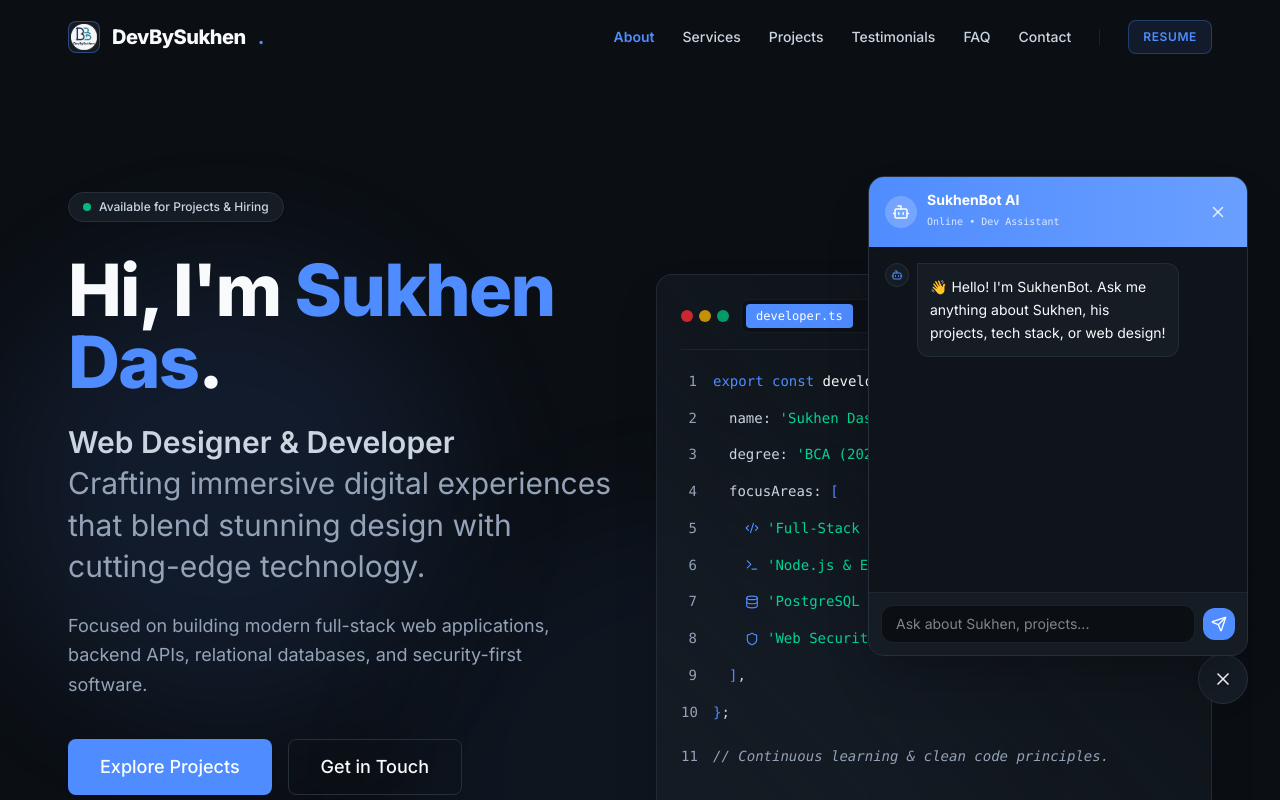
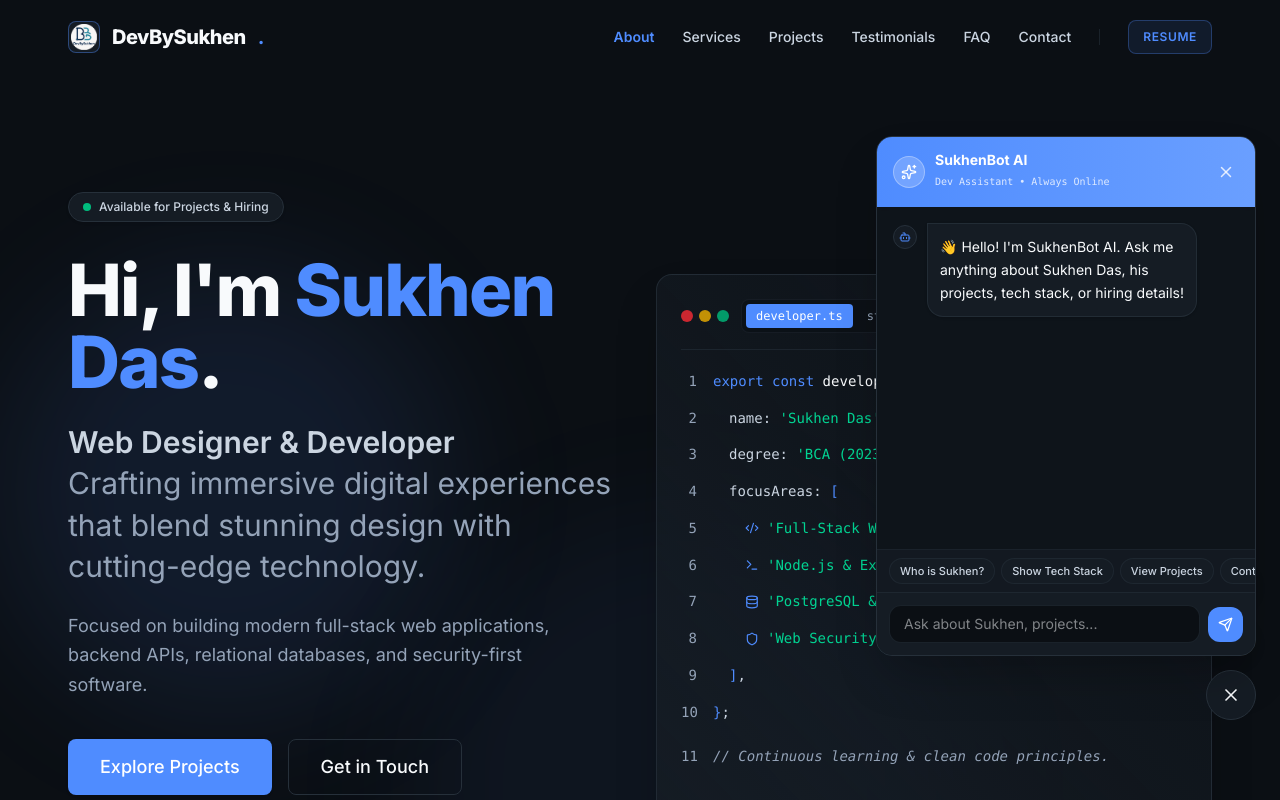
Before and after one commit to Publo-52/DevBySukhen, a Next.js app: page / in a window 1280 px wide. Both pictures are taken after a click on the button 1222 px from the left and 678 px from the top of the page. Shown: the top 800 px of the page. Built offline with nearby package versions, Linux system fonts and the light colour scheme.

Commit message:
Upgrade SukhenBot AI with suggestion chips, action buttons, and pure state ID generation

```diff
--- a/src/components/ui/back-to-top.tsx
+++ b/src/components/ui/back-to-top.tsx
@@ -32,7 +32,7 @@ export function BackToTop() {
       onClick={scrollToTop}
       aria-label="Scroll to top"
       className={cn(
-        "fixed bottom-8 right-8 z-40 p-3 rounded-full bg-surface border border-border text-primary shadow-xl hover:border-accent hover:text-accent transition-all duration-300 transform group",
+        "fixed bottom-6 right-6 z-40 p-3 rounded-full bg-surface border border-border text-primary shadow-xl hover:border-accent hover:text-accent transition-all duration-300 transform group",
         isVisible
           ? "translate-y-0 opacity-100 scale-100"
           : "translate-y-12 opacity-0 scale-90 pointer-events-none"
--- a/src/components/ui/chatbot.tsx
+++ b/src/components/ui/chatbot.tsx
@@ -1,51 +1,88 @@
 "use client";
 
 import { useState, useRef, useEffect } from "react";
-import { Bot, X, Send, User } from "lucide-react";
+import { Bot, X, Send, User, ArrowRight, Sparkles } from "lucide-react";
 import { cn } from "@/lib/utils";
+import { personalInfo } from "@/data/portfolio";
 
 interface ChatMessage {
   id: string;
   sender: "bot" | "user";
   text: string;
+  actionUrl?: string;
+  actionLabel?: string;
 }
 
-const responseMap: { keywords: string[]; response: string }[] = [
+const suggestedQuestions = [
+  "Who is Sukhen?",
+  "Show Tech Stack",
+  "View Projects",
+  "Contact Info",
+  "Download Resume"
+];
+
+const responseMap: { keywords: string[]; response: string; actionUrl?: string; actionLabel?: string }[] = [
   {
-    keywords: ["who is sukhen", "about sukhen", "sukhen das", "who are you"],
-    response: "Sukhen Das is a passionate Web Designer & Developer with over 1.5+ years of hands-on experience building modern web apps, full-stack tools, and clean UI interfaces."
+    keywords: ["hi", "hello", "hey", "greetings", "good morning", "good evening"],
+    response: "👋 Hello! I'm SukhenBot AI. How can I help you today? Feel free to ask about Sukhen's experience, projects, skills, or hiring availability!"
   },
   {
-    keywords: ["profession", "what does sukhen do", "role", "work"],
-    response: "Sukhen works as a full-stack web developer and UI designer creating custom web applications, REST APIs, and responsive digital products."
+    keywords: ["who is sukhen", "about sukhen", "sukhen das", "who are you", "tell me about"],
+    response: "Sukhen Das is a Web Designer & Full-Stack Developer with 1.5+ years of experience crafting responsive web applications, custom UI/UX designs, and backend REST APIs.",
+    actionUrl: "#about",
+    actionLabel: "Read More About Sukhen"
   },
   {
-    keywords: ["project", "sukhen project", "portfolio", "work"],
-    response: "Sukhen has built e-commerce stores (Nexus E-commerce), clinic management dashboards (Physio Clinic), algorithm visualizers, fitness UI apps, and brand identity projects!"
+    keywords: ["profession", "what does sukhen do", "role", "work", "job"],
+    response: "Sukhen specializes in Web Development (React, Next.js, Node.js), Database Design (PostgreSQL, MongoDB), UI/UX Design (Figma), and SEO optimization.",
+    actionUrl: "#services",
+    actionLabel: "View Services"
   },
   {
-    keywords: ["technology", "technologies", "tech stack", "skills", "stack"],
-    response: "Sukhen's core tech stack includes HTML5, CSS3, JavaScript (ES6+), React.js, Next.js, Node.js, Express, PostgreSQL, MongoDB, Supabase, Tailwind CSS, and Figma."
+    keywords: ["project", "projects", "sukhen project", "portfolio", "work", "nexus", "fitness", "brew"],
+    response: "Sukhen has built 12+ projects including Nexus E-commerce, Physiotherapy Clinic Dashboard, Algorithm Visualizer, Fitness UI App, and Vertex Solutions Corporate Site!",
+    actionUrl: "#projects",
+    actionLabel: "Explore Projects Section"
   },
   {
-    keywords: ["web design", "design"],
-    response: "Web design involves visual layout, typography, UI/UX structure, responsive breakpoints, and crafting intuitive user journeys."
+    keywords: ["technology", "technologies", "tech stack", "skills", "stack", "react", "next", "node", "css"],
+    response: "Tech Stack: HTML5, CSS3, JavaScript (ES6+), TypeScript, React.js, Next.js, Node.js, Express, PostgreSQL, Supabase, MongoDB, Tailwind CSS, Git & Figma.",
+    actionUrl: "#skills",
+    actionLabel: "View All Skills"
   },
   {
-    keywords: ["frontend", "front end"],
-    response: "Frontend is what users see and interact with: React, Next.js, TypeScript, Tailwind CSS, smooth micro-animations, and responsive layouts."
+    keywords: ["service", "services", "offer", "maintenance", "seo"],
+    response: "Sukhen offers 4 core services: Web Design & Development, UI/UX Design, Website Maintenance & Optimization, and Search Engine Optimization (SEO).",
+    actionUrl: "#services",
+    actionLabel: "Check Services"
   },
   {
-    keywords: ["backend", "back end", "api"],
-    response: "Backend handles server logic, databases, authentication, and REST APIs using Node.js, Express, PostgreSQL, and MongoDB."
+    keywords: ["education", "degree", "bca", "college", "university", "qualification"],
+    response: "Sukhen is pursuing a Bachelor of Computer Applications (BCA Honors) with coursework in DBMS, Data Structures, Web Engineering, Systems & Cybersecurity.",
+    actionUrl: "#experience",
+    actionLabel: "View Education & Coursework"
   },
   {
-    keywords: ["contact", "email", "phone", "hire"],
-    response: "You can email Sukhen at devbysukhen@gmail.com, call/SMS at +91 9832695291, or chat directly via WhatsApp!"
+    keywords: ["contact", "email", "phone", "hire", "number", "reach", "whatsapp", "call"],
+    response: `You can reach Sukhen via email at ${personalInfo.email}, call/SMS at +91 9832695291, or chat directly on WhatsApp!`,
+    actionUrl: personalInfo.whatsapp,
+    actionLabel: "Chat on WhatsApp"
   },
   {
-    keywords: ["learn web", "how to learn", "tips"],
-    response: "To master web dev: Start with HTML/CSS fundamentals → JavaScript ES6 → React & Next.js → Node APIs & Databases → Build real-world projects!"
+    keywords: ["resume", "cv", "pdf", "download"],
+    response: "You can view and download Sukhen's official resume PDF directly.",
+    actionUrl: personalInfo.resume,
+    actionLabel: "Download Resume PDF"
+  },
+  {
+    keywords: ["price", "pricing", "cost", "rate"],
+    response: "Sukhen offers fixed-price packages for defined scopes and hourly rates for flexible projects. Get in touch for an itemized estimate!",
+    actionUrl: "#contact",
+    actionLabel: "Request Price Quote"
+  },
+  {
+    keywords: ["learn web", "how to learn", "tips", "tutorial"],
+    response: "Sukhen's advice for web dev: Master HTML/CSS basics → JavaScript ES6+ → React & Next.js → Node.js APIs → Build real projects!"
   }
 ];
 
@@ -55,7 +92,7 @@ export function SukhenBot() {
     {
       id: "welcome",
       sender: "bot",
-      text: "👋 Hello! I'm SukhenBot. Ask me anything about Sukhen, his projects, tech stack, or web design!"
+      text: "👋 Hello! I'm SukhenBot AI. Ask me anything about Sukhen Das, his projects, tech stack, or hiring details!"
     }
   ]);
   const [inputValue, setInputValue] = useState("");
@@ -72,12 +109,12 @@ export function SukhenBot() {
     }
   }, [messages, isOpen, isTyping]);
 
-  const handleSend = () => {
-    const text = inputValue.trim();
+  const processUserMessage = (queryText: string) => {
+    const text = queryText.trim();
     if (!text) return;
 
     const userMsg: ChatMessage = {
-      id: Date.now().toString(),
+      id: `u-${messages.length + 1}`,
       sender: "user",
       text
     };
@@ -87,11 +124,15 @@ export function SukhenBot() {
     setIsTyping(true);
 
     const lower = text.toLowerCase();
-    let botReply = "I'm not sure about that 🤔. Try asking about Sukhen, his projects, tech stack, or contact info!";
+    let botReply = "I'm not sure about that 🤔. Try asking about Sukhen, his projects, tech stack, resume, or contact info!";
+    let actionUrl: string | undefined = undefined;
+    let actionLabel: string | undefined = undefined;
 
     for (const item of responseMap) {
       if (item.keywords.some(kw => lower.includes(kw))) {
         botReply = item.response;
+        actionUrl = item.actionUrl;
+        actionLabel = item.actionLabel;
         break;
       }
     }
@@ -101,12 +142,14 @@ export function SukhenBot() {
       setMessages(prev => [
         ...prev,
         {
-          id: (Date.now() + 1).toString(),
+          id: `b-${messages.length + 2}`,
           sender: "bot",
-          text: botReply
+          text: botReply,
+          actionUrl,
+          actionLabel
         }
       ]);
-    }, 1000);
+    }, 700);
   };
 
   return (
@@ -114,31 +157,33 @@ export function SukhenBot() {
       {/* Bot Launcher Button */}
       <button
         onClick={() => setIsOpen(!isOpen)}
-        aria-label="Ask SukhenBot"
+        aria-label="Ask SukhenBot AI"
         className={cn(
-          "fixed bottom-24 right-8 z-40 p-3.5 rounded-full bg-accent text-white shadow-xl hover:bg-accent-hover transition-all duration-300 transform group flex items-center justify-center border border-accent/40",
+          "fixed bottom-20 right-6 z-50 p-3.5 rounded-full bg-accent text-white shadow-2xl hover:bg-accent-hover transition-all duration-300 transform flex items-center justify-center border border-accent/40 group",
           isOpen ? "rotate-90 bg-surface text-primary border-border" : "hover:scale-105"
         )}
       >
-        {isOpen ? <X size={20} /> : <Bot size={22} className="animate-bounce" />}
+        {isOpen ? <X size={20} /> : <Bot size={22} className="animate-pulse" />}
       </button>
 
       {/* Chat Window Drawer */}
       <div
         className={cn(
-          "fixed bottom-36 right-4 sm:right-8 z-50 w-[92vw] sm:w-[380px] h-[480px] bg-surface border border-border rounded-2xl shadow-2xl flex flex-col overflow-hidden transition-all duration-300 origin-bottom-right backdrop-blur-xl",
+          "fixed bottom-36 right-4 sm:right-6 z-50 w-[94vw] sm:w-[380px] h-[520px] bg-surface border border-border rounded-2xl shadow-2xl flex flex-col overflow-hidden transition-all duration-300 origin-bottom-right backdrop-blur-xl",
           isOpen ? "scale-100 opacity-100 translate-y-0" : "scale-90 opacity-0 translate-y-8 pointer-events-none"
         )}
       >
         {/* Header */}
         <div className="bg-gradient-to-r from-accent to-accent-hover p-4 flex items-center justify-between text-white shadow-md">
           <div className="flex items-center gap-2.5">
-            <div className="w-8 h-8 rounded-full bg-white/20 flex items-center justify-center">
-              <Bot size={18} />
+            <div className="w-8 h-8 rounded-full bg-white/20 flex items-center justify-center border border-white/30">
+              <Sparkles size={16} />
             </div>
             <div>
-              <h3 className="font-bold text-sm leading-none">SukhenBot AI</h3>
-              <span className="text-[10px] text-white/80 font-mono">Online &bull; Dev Assistant</span>
+              <h3 className="font-bold text-sm leading-none flex items-center gap-1.5">
+                SukhenBot AI
+              </h3>
+              <span className="text-[10px] text-white/80 font-mono">Dev Assistant &bull; Always Online</span>
             </div>
           </div>
           <button onClick={() => setIsOpen(false)} className="p-1 text-white/80 hover:text-white transition-colors">
@@ -147,32 +192,53 @@ export function SukhenBot() {
         </div>
 
         {/* Messages Body */}
-        <div className="flex-1 p-4 overflow-y-auto bg-background/60 flex flex-col gap-3 text-xs sm:text-sm">
+        <div className="flex-1 p-4 overflow-y-auto bg-background/60 flex flex-col gap-3.5 text-xs sm:text-sm">
           {messages.map(msg => (
             <div
               key={msg.id}
               className={cn(
-                "flex gap-2 max-w-[85%]",
+                "flex gap-2.5 max-w-[88%]",
                 msg.sender === "user" ? "ml-auto flex-row-reverse" : "mr-auto"
               )}
             >
               <div
                 className={cn(
-                  "w-6 h-6 rounded-full flex items-center justify-center flex-shrink-0 text-[10px]",
+                  "w-6 h-6 rounded-full flex items-center justify-center flex-shrink-0 text-[10px] mt-0.5",
                   msg.sender === "user" ? "bg-accent text-white" : "bg-surface border border-border text-accent"
                 )}
               >
                 {msg.sender === "user" ? <User size={12} /> : <Bot size={12} />}
               </div>
+
+              <div className="flex flex-col gap-2">
                 <div
                   className={cn(
-                  "p-3 rounded-xl leading-relaxed",
+                    "p-3 rounded-2xl leading-relaxed",
                     msg.sender === "user"
                       ? "bg-accent text-white rounded-tr-none"
-                    : "bg-surface border border-border/80 text-primary rounded-tl-none"
+                      : "bg-surface border border-border/80 text-primary rounded-tl-none shadow-sm"
                   )}
                 >
                   {msg.text}
+                </div>
+
+                {/* Optional Action Button inside reply */}
+                {msg.actionUrl && msg.actionLabel && (
+                  <a
+                    href={msg.actionUrl}
+                    target={msg.actionUrl.startsWith("http") || msg.actionUrl.endsWith(".pdf") ? "_blank" : "_self"}
+                    rel="noopener noreferrer"
+                    onClick={() => {
+                      if (msg.actionUrl?.startsWith("#")) {
+                        setIsOpen(false);
+                      }
+                    }}
+                    className="inline-flex items-center gap-1.5 px-3 py-1.5 rounded-lg bg-accent/10 border border-accent/30 text-accent text-xs font-semibold hover:bg-accent hover:text-white transition-all w-fit"
+                  >
+                    <span>{msg.actionLabel}</span>
+                    <ArrowRight size={12} />
+                  </a>
+                )}
               </div>
             </div>
           ))}
@@ -180,11 +246,24 @@ export function SukhenBot() {
           {isTyping && (
             <div className="flex items-center gap-2 text-muted font-mono text-xs py-1">
               <Bot size={14} className="text-accent animate-spin" />
-              <span>SukhenBot is typing...</span>
+              <span>SukhenBot is thinking...</span>
             </div>
           )}
 
           <div ref={messagesEndRef} />
+        </div>
+
+        {/* Suggestion Chips */}
+        <div className="px-3 py-2 bg-surface-secondary/40 border-t border-border/40 flex items-center gap-1.5 overflow-x-auto no-scrollbar">
+          {suggestedQuestions.map(q => (
+            <button
+              key={q}
+              onClick={() => processUserMessage(q)}
+              className="px-2.5 py-1 rounded-full bg-surface border border-border/60 text-[11px] font-medium text-secondary hover:text-primary hover:border-accent whitespace-nowrap transition-colors"
+            >
+              {q}
+            </button>
+          ))}
         </div>
 
         {/* Input Bar */}
@@ -193,15 +272,15 @@ export function SukhenBot() {
             type="text"
             value={inputValue}
             onChange={e => setInputValue(e.target.value)}
-            onKeyDown={e => e.key === "Enter" && handleSend()}
+            onKeyDown={e => e.key === "Enter" && processUserMessage(inputValue)}
             placeholder="Ask about Sukhen, projects..."
             className="flex-1 bg-background border border-border/60 rounded-xl px-3.5 py-2 text-xs sm:text-sm text-primary focus:outline-none focus:ring-2 focus:ring-accent"
           />
           <button
-            onClick={handleSend}
-            className="p-2 rounded-xl bg-accent text-white hover:bg-accent-hover transition-colors"
+            onClick={() => processUserMessage(inputValue)}
+            className="p-2.5 rounded-xl bg-accent text-white hover:bg-accent-hover transition-colors"
           >
-            <Send size={16} />
+            <Send size={15} />
           </button>
         </div>
       </div>
--- a/src/components/ui/floating-actions.tsx
+++ b/src/components/ui/floating-actions.tsx
@@ -5,7 +5,7 @@ import { MessageSquare, PhoneCall } from "lucide-react";
 
 export function FloatingActions() {
   return (
-    <div className="fixed bottom-40 right-8 z-40 flex flex-col items-center gap-3">
+    <div className="fixed bottom-36 right-6 z-40 flex flex-col items-center gap-3">
       {/* WhatsApp Button */}
       <a
         href={personalInfo.whatsapp}
```
Lines whose indentation alone changed are shown as unchanged.
